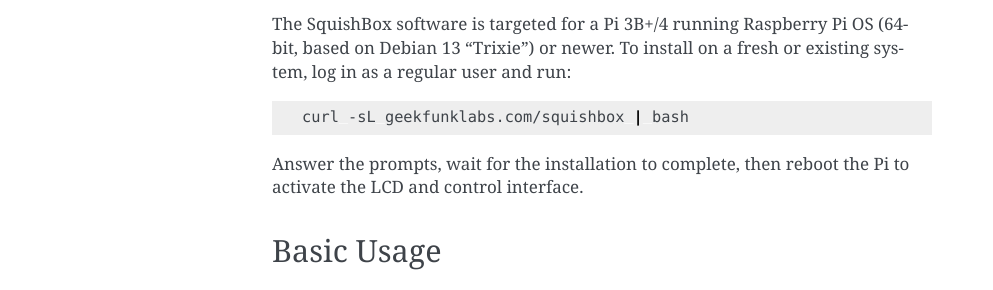
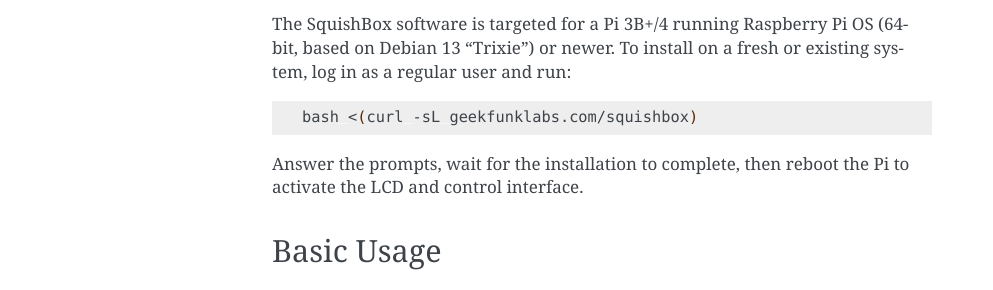
Before and after one commit to GeekFunkLabs/squishbox, a Sphinx documentation site: the page built from docs/quickstart.rst, in a window 1280 px wide. Shown: the part 1298-1588 px from the top of the page, without its empty margins (148-1141 px from the left). Built offline with Sphinx 7.4.7, drawn with Linux system fonts in a browser that asks for light colours.

Commit message:
adjust installer script command

```diff
--- a/docs/quickstart.rst
+++ b/docs/quickstart.rst
@@ -62,7 +62,7 @@
 
 .. code-block:: bash
 
-   curl -sL geekfunklabs.com/squishbox | bash
+    bash <(curl -sL geekfunklabs.com/squishbox)
 
 Answer the prompts, wait for the installation to complete, then reboot the Pi
 to activate the LCD and control interface.
```
Also changed, not shown: README.md (+1 -1 lines), 1 other file.
